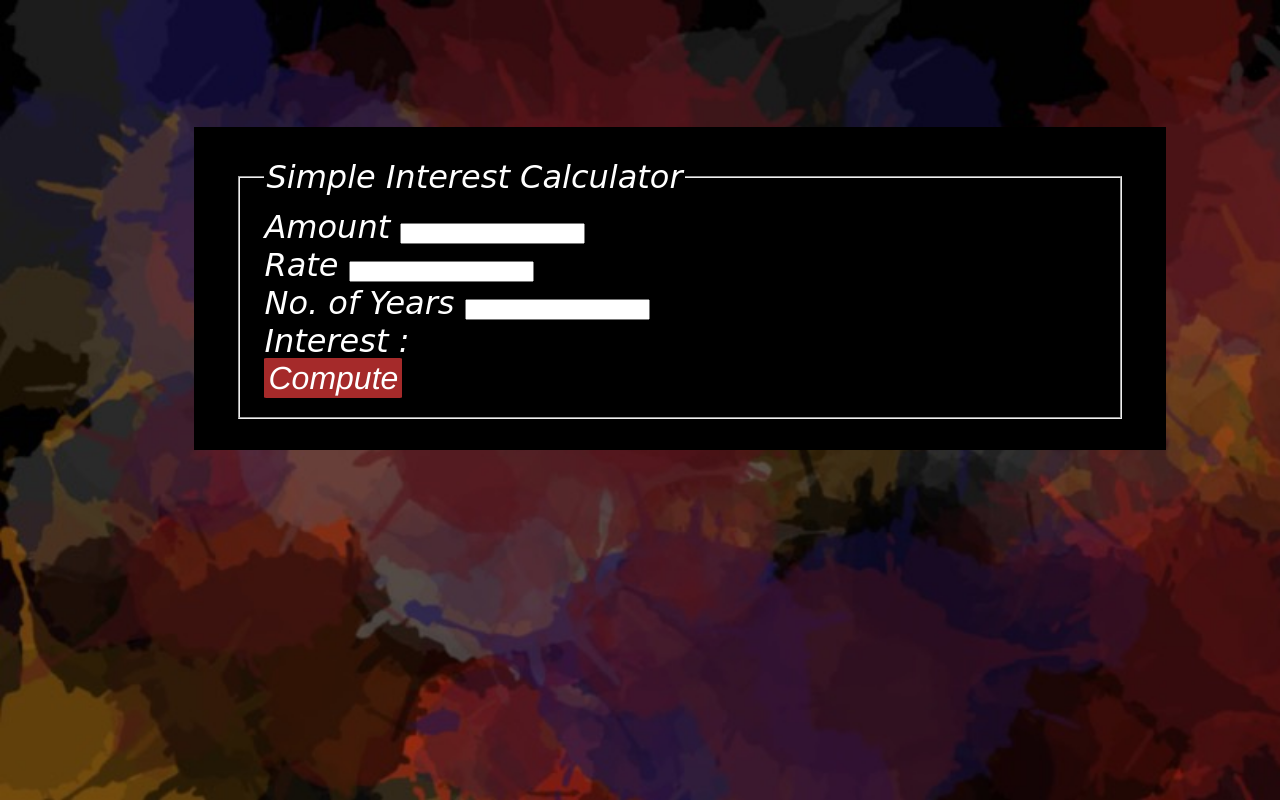
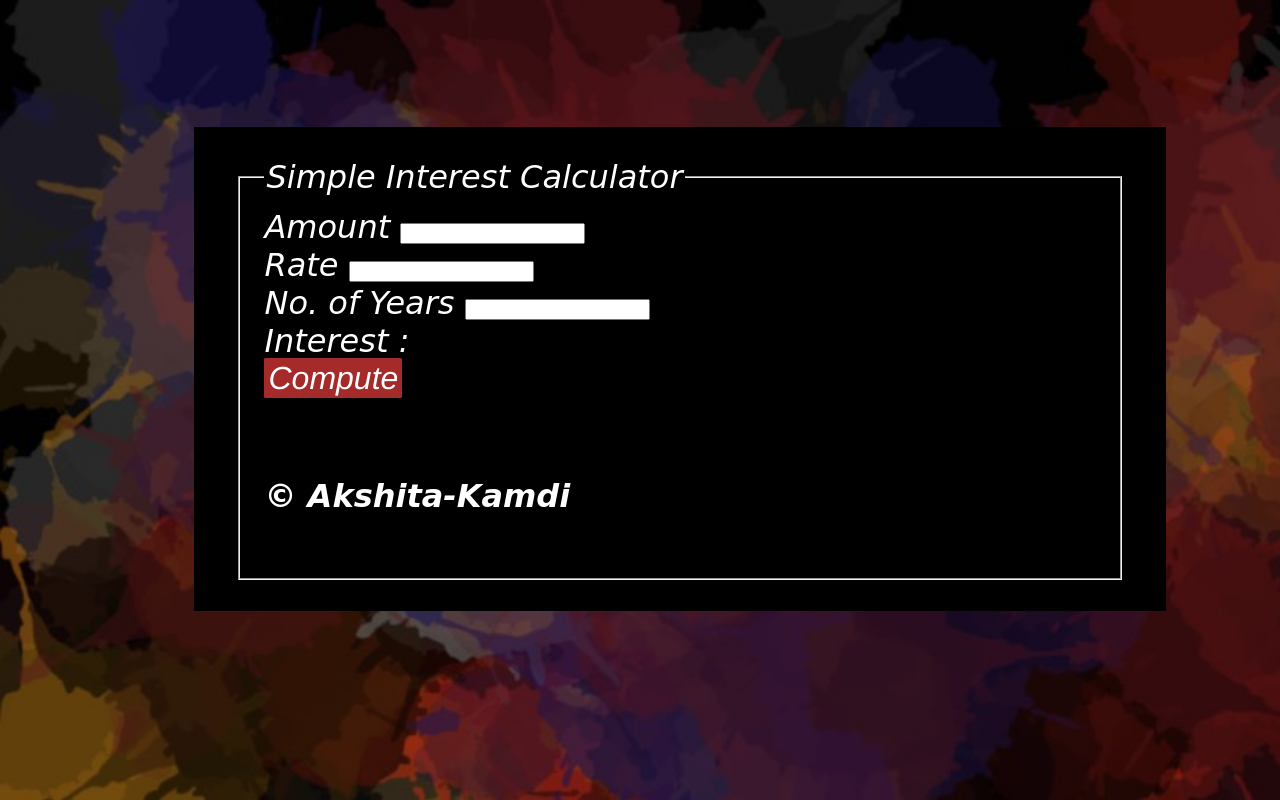
Before and after one commit to NkhilTamrakar/calci, a plain HTML site: page index.html in a window 1280 px wide. Drawn offline with Linux system fonts and the light colour scheme; files whose address does not match are found by name.

Commit message:
Update index.html

```diff
--- a/index.html
+++ b/index.html
@@ -15,6 +15,10 @@
         Interest : <span id="result"></span><br>
 
         <a onclick="compute()">Compute</a>
+
+            <br>
+            <br>
+            <h4> © Akshita-Kamdi</hr>
     </fieldset>
     </div>
     </body>
```
